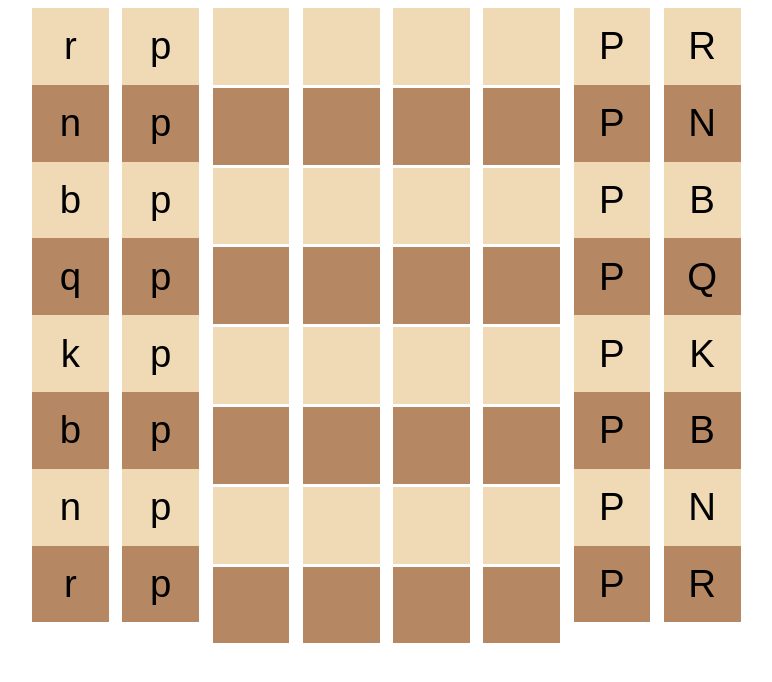
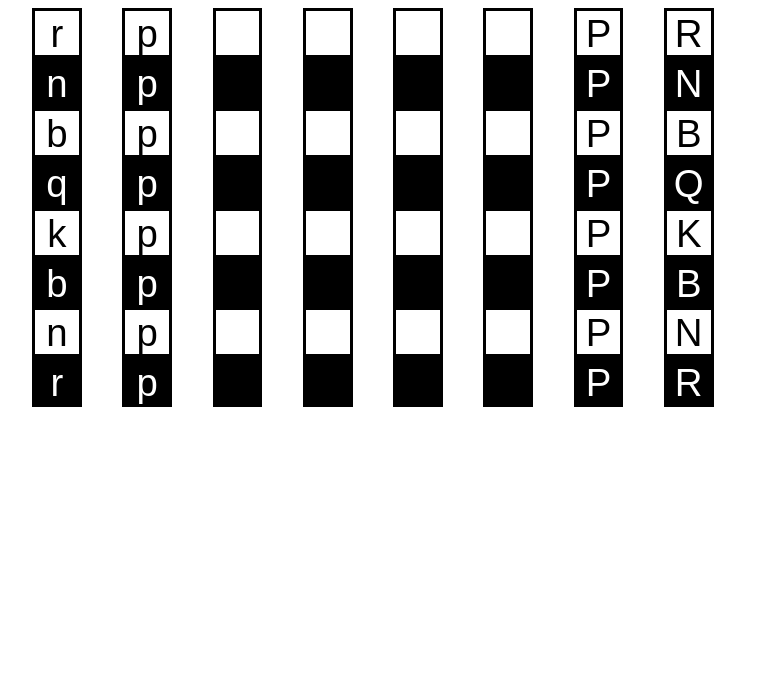
Before and after one commit to RushdaMansuri/Chess_in_Angular, an Angular app in the folder chess/: page / in a window 1280 px wide. Shown: the top 682 px of the page, without its empty margins (248-1020 px from the left). Built offline with nearby package versions, Linux system fonts and the light colour scheme.

Commit message:
Updated CSS

```diff
--- a/chess/src/app/chess-board/chess-board.component.css
+++ b/chess/src/app/chess-board/chess-board.component.css
@@ -1,35 +1,45 @@
+.chess-board-container {
+  display: flex;
+  justify-content: center;
+  align-items: center;
+  height: 100vh;
+  width: 100vw;
+  box-sizing: border-box;
+  margin: 0;
+}
+
 .chess-board {
   display: grid;
-  grid-template-columns: repeat(8, 1fr); /* Equal space for each square */
-  grid-template-rows: repeat(8, 1fr);    /* Equal space for each square */
-  gap: 2px;  /* Space between squares */
-  max-width: 90vw;  /* Limit to 90% of the viewport width */
-  max-height: 90vh; /* Limit to 90% of the viewport height */
-  margin: 0 auto;   /* Center the chessboard horizontally */
-  aspect-ratio: 1;  /* Maintain a 1:1 aspect ratio */
+  grid-template-columns: repeat(8, 1fr);
+  grid-template-rows: repeat(8, 1fr);
+  gap: 2px;
+  max-width: 90vw;
+  max-height: 90vh;
+  aspect-ratio: 1;
+  margin: auto;
 }
 
 button {
-  width: 2em;
-  height: 2em;
-  font-size: 3vw;  /* Use responsive units based on viewport width */
+  width: 1.3em;
+  height: 1.3em;
+  font-size: 3vw;
   text-align: center;
-  background-color: #f0d9b5;
-  border: none;
+  background-color: white;
+  border: 3px solid black;
   cursor: pointer;
 }
 
 button:nth-child(even) {
-  background-color: #b58863;  /* Darker color for alternate squares */
+  background-color: black;
+  color: white;
 }
 
 .selected {
-  background-color: yellow;  /* Highlight selected piece */
+  background-color: yellow;
 }
 
-/* Responsive for small screens */
 @media (max-width: 768px) {
   button {
-    font-size: 5vw;  /* Adjust font size for smaller screens */
+    font-size: 5vw;
   }
 }
```
